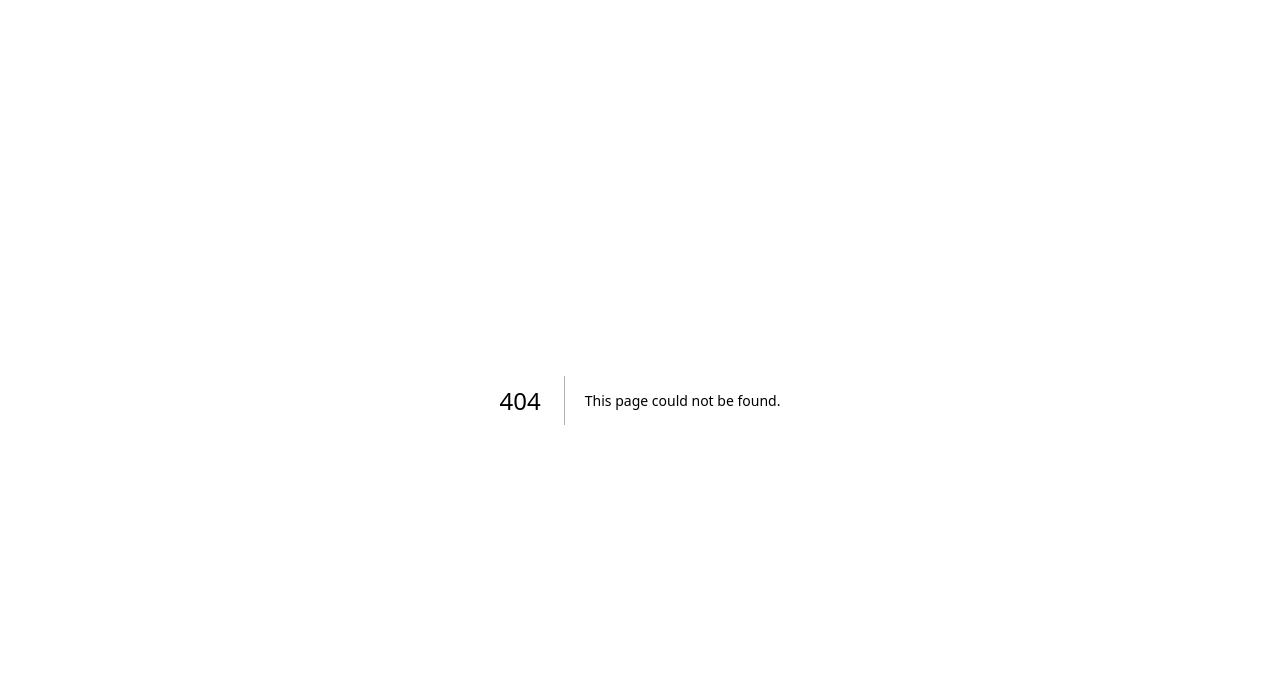
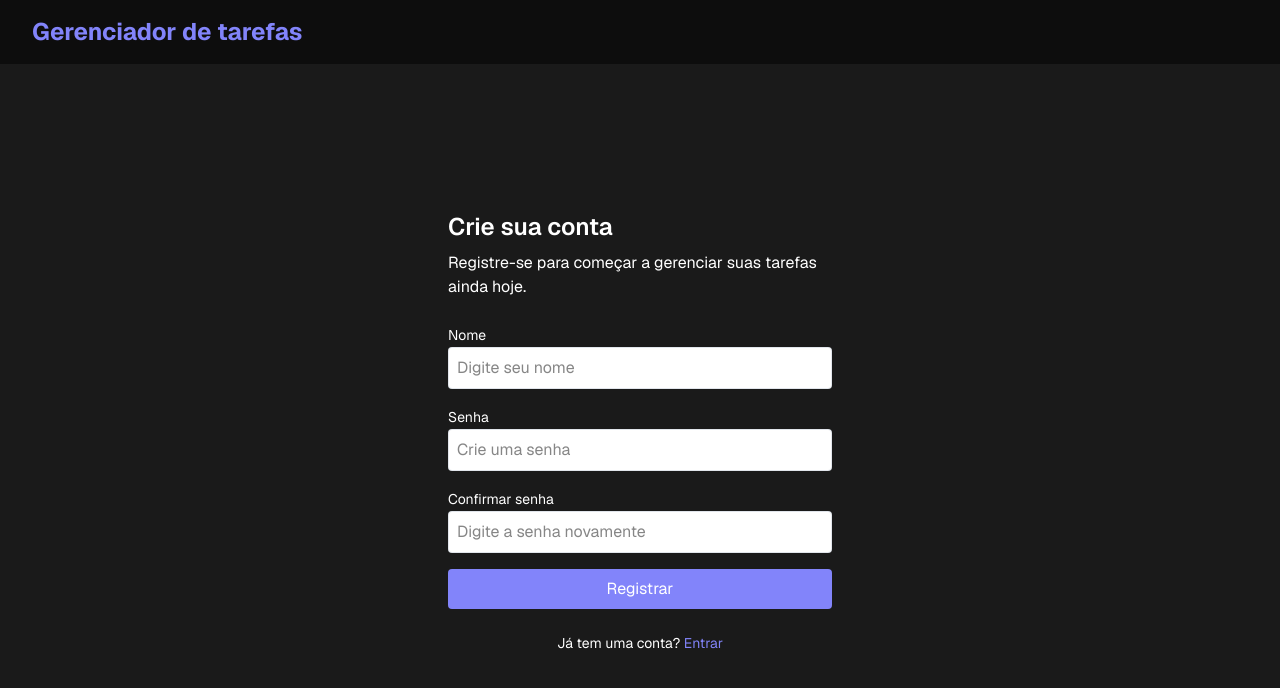
Before and after one commit to C14-INATEL/Los-Gehts-frontend, a Next.js app in the folder los-gehts-frontend/: page /register in a window 1280 px wide. Before the commit this address had no page. Shown: the top 688 px of the page. Built offline with nearby package versions, Linux system fonts and the light colour scheme.

Commit message:
feat(auth): implementa login e cadastro com integração
- Criar páginas de login e cadastro
- Integrar com endpoints de autenticação
- Tratar e exibir erros do backend na interface

```diff
--- a/los-gehts-frontend/src/app/globals.css
+++ b/los-gehts-frontend/src/app/globals.css
@@ -1,21 +1,27 @@
 @import "tailwindcss";
 
 :root {
-  --background: #f4f7fb;
-  --foreground: #0f172a;
+  --background: #0D0D0D;
+  --background-secondary: #1A1A1A;
+  --foreground: #ffffff;
   --muted: #64748b;
   --card: #ffffff;
   --border: rgba(148, 163, 184, 0.28);
+  --primary: #8284FA;
+  --primary-hover: #787af3;
 }
 
 @theme inline {
   --color-background: var(--background);
+  --color-background-secondary: var(--background-secondary);
   --color-foreground: var(--foreground);
   --color-muted: var(--muted);
   --color-card: var(--card);
   --color-border: var(--border);
   --font-sans: var(--font-geist-sans);
   --font-mono: var(--font-geist-mono);
+  --color-primary: var(--primary);
+  --color-primary-hover: var(--primary-hover);
 }
 
 * {
--- /dev/null
+++ b/los-gehts-frontend/src/app/login/layout.tsx
@@ -0,0 +1,18 @@
+export default function LoginLayout({
+  children,
+}: {
+  children: React.ReactNode;
+}) {
+  return (
+    <div className="min-h-screen flex flex-col bg-background-secondary text-foreground">
+
+      <div className="w-full bg-background px-8 py-4">
+        <h1 className="text-2xl font-bold text-primary">
+          Gerenciador de tarefas
+        </h1>
+      </div>
+
+      {children}
+    </div>
+  );
+}
--- /dev/null
+++ b/los-gehts-frontend/src/app/login/page.tsx
@@ -0,0 +1,9 @@
+import LoginForm from "@/components/LoginForm";
+
+export default function LoginPage() {
+  return (
+    <div className="flex-1 flex items-center justify-center">
+      <LoginForm />
+    </div>
+  );
+}
--- /dev/null
+++ b/los-gehts-frontend/src/app/register/layout.tsx
@@ -0,0 +1 @@
+export { default } from "../login/layout";
--- /dev/null
+++ b/los-gehts-frontend/src/app/register/page.tsx
@@ -0,0 +1,9 @@
+import RegisterForm from "@/components/RegisterForm";
+
+export default function RegisterPage() {
+  return (
+    <div className="flex-1 flex items-center justify-center">
+      <RegisterForm />
+    </div>
+  );
+}
--- /dev/null
+++ b/los-gehts-frontend/src/components/LoginForm.tsx
@@ -0,0 +1,119 @@
+"use client";
+
+import { useState, useEffect } from "react";
+import { login } from "@/services/auth";
+import { useRouter } from "next/navigation";
+import { useSearchParams } from "next/navigation";
+
+export default function LoginForm() {
+  const [username, setUsername] = useState("");
+  const [password, setPassword] = useState("");
+  const [success, setSuccess] = useState("");
+  const searchParams = useSearchParams();
+  const [error, setError] = useState("");
+  const router = useRouter();
+
+  useEffect(() => {
+    const successParam = searchParams.get("success");
+    if (successParam) {
+      setSuccess("Usuário criado com sucesso");
+    }
+  }, []);
+
+  useEffect(() => {
+    if (!success) return;
+    const timer = setTimeout(() => setSuccess(""), 10000);
+    return () => clearTimeout(timer);
+  }, [success]);
+
+    useEffect(() => {
+    if (!error) return;
+    const timer = setTimeout(() => setError(""), 10000);
+    return () => clearTimeout(timer);
+  }, [error]);
+
+  async function handleSubmit(e: React.FormEvent) {
+    e.preventDefault();
+    setError("");
+
+    try {
+      const data = await login(username, password);
+
+      localStorage.setItem("token", data.JWT);
+
+      router.push("/");
+
+    } catch (error: any) {
+      setError(error.message || "Erro ao fazer login");
+    }
+  }
+
+  return (
+    <div className="w-full max-w-sm">
+      {success && (
+        <div className="mb-4 bg-green-500/10 border border-green-500 text-green-400 px-4 py-2 rounded text-sm">
+          {success}
+        </div>
+      )}
+
+      {error && (
+        <div className="mb-4 bg-red-500/10 border border-red-500 text-red-400 px-4 py-2 rounded text-sm">
+          {error}
+        </div>
+      )}
+
+      <h2 className="text-2xl font-semibold text-foreground mb-2">
+        Acesse a plataforma
+      </h2>
+
+      <p className="text-foreground mb-6">
+        Faça login ou registre-se para começar a gerenciar suas tarefas ainda hoje.
+      </p>
+
+      <form onSubmit={handleSubmit} className="space-y-4">
+
+        <div>
+          <label className="text-sm text-foreground">Nome</label>
+          <input
+            type="text"
+            placeholder="Digite seu nome"
+            className="w-full p-2 rounded bg-foreground border border-border text-background outline-none focus:ring-2 focus:ring-primary"
+            value={username}
+            onChange={(e) => setUsername(e.target.value)}
+          />
+        </div>
+
+        <div>
+          <div className="flex justify-between">
+            <label className="text-sm text-foreground">Senha</label>
+            <span className="text-sm text-primary cursor-pointer hover:underline">
+              Esqueceu a senha?
+            </span>
+          </div>
+
+          <input
+            type="password"
+            placeholder="Digite sua senha"
+            className="w-full p-2 rounded bg-foreground border border-border text-background outline-none focus:ring-2 focus:ring-primary"
+            value={password}
+            onChange={(e) => setPassword(e.target.value)}
+          />
+        </div>
+
+        <button
+          type="submit"
+          className="w-full bg-primary hover:bg-primary-hover text-white py-2 rounded transition"
+        >
+          Entrar
+        </button>
+      </form>
+
+      <p className="text-sm text-foreground mt-6 text-center">
+        Ainda não tem uma conta?{" "}
+        <a href="/register" className="!text-primary cursor-pointer hover:underline">
+          Inscreva-se
+        </a>
+      </p>
+    </div>
+  );
+}
--- /dev/null
+++ b/los-gehts-frontend/src/components/RegisterForm.tsx
@@ -0,0 +1,116 @@
+"use client";
+
+import { useState, useEffect } from "react";
+import { useRouter } from "next/navigation";
+import { register } from "@/services/auth";
+
+export default function RegisterForm() {
+  const [username, setUsername] = useState("");
+  const [password, setPassword] = useState("");
+  const [confirmPassword, setConfirmPassword] = useState("");
+  const [error, setError] = useState<string[]>([]);
+  const router = useRouter();
+
+  useEffect(() => {
+    if (error.length === 0) return;
+    const timer = setTimeout(() => setError([]), 10000);
+    return () => clearTimeout(timer);
+  }, [error]);
+
+  async function handleSubmit(e: React.FormEvent) {
+    e.preventDefault();
+    setError([]);
+
+    if (password !== confirmPassword) {
+      setError(["As senhas não coincidem"]);
+      return;
+    }
+
+    try {
+      const data = await register(username, password);
+
+      localStorage.setItem("token", data.JWT);
+
+      router.push("/login?success=1");
+
+    } catch (error: any) {
+      if (Array.isArray(error)) {
+        setError(error);
+      } else {
+        setError([error.message || "Erro desconhecido"]);
+      }
+    }
+  }
+
+  const inputClass =
+    "w-full p-2 rounded bg-foreground border border-border text-background outline-none focus:ring-2 focus:ring-primary";
+
+  return (
+    <div className="w-full max-w-sm">
+      {error.length > 0 && (
+        <div className="mb-4 bg-red-500/10 border border-red-500 text-red-400 px-4 py-2 rounded text-sm">
+          {error.map((e, i) => (
+            <p key={i}>{e}</p>
+          ))}
+        </div>
+      )}
+
+      <h2 className="text-2xl font-semibold mb-2">
+        Crie sua conta
+      </h2>
+
+      <p className="text-foreground mb-6">
+        Registre-se para começar a gerenciar suas tarefas ainda hoje.
+      </p>
+
+      <form onSubmit={handleSubmit} className="space-y-4">
+
+        <div>
+          <label className="text-sm">Nome</label>
+          <input
+            placeholder="Digite seu nome"
+            className={inputClass}
+            value={username}
+            onChange={(e) => setUsername(e.target.value)}
+          />
+        </div>
+
+        <div>
+          <label className="text-sm">Senha</label>
+          <input
+            type="password"
+            placeholder="Crie uma senha"
+            className={inputClass}
+            value={password}
+            onChange={(e) => setPassword(e.target.value)}
+          />
+        </div>
+
+        <div>
+          <label className="text-sm">Confirmar senha</label>
+          <input
+            type="password"
+            placeholder="Digite a senha novamente"
+            className={inputClass}
+            value={confirmPassword}
+            onChange={(e) => setConfirmPassword(e.target.value)}
+          />
+        </div>
+
+        <button
+          type="submit"
+          className="w-full bg-primary hover:bg-primary-hover text-white py-2 rounded"
+        >
+          Registrar
+        </button>
+      </form>
+
+      <p className="text-sm mt-6 text-center">
+        Já tem uma conta?{" "}
+        <a href="/login" className="!text-primary hover:underline">
+          Entrar
+        </a>
+      </p>
+    </div>
+  );
+}
--- /dev/null
+++ b/los-gehts-frontend/src/services/auth.ts
@@ -0,0 +1,61 @@
+export async function login(username: string, password: string) {
+  const response = await fetch("http://127.0.0.1:8000/auth/login", {
+    method: "POST",
+    headers: {
+      "Content-Type": "application/json",
+    },
+    body: JSON.stringify({
+      username,
+      password,
+    }),
+  });
+
+  if (!response.ok) {
+    const error = await response.json();
+
+    if (Array.isArray(error.detail)) {
+      return Promise.reject(
+        error.detail.map((e: any) =>
+          e.msg.replace("Value error, ", "")
+        )
+      );
+    }
+
+    return Promise.reject([
+      (error.detail || "Erro no registro").replace("Value error, ", "")
+    ]);
+  }
+
+  return response.json();
+}
+
+export async function register(username: string, password: string) {
+  const response = await fetch("http://127.0.0.1:8000/auth/register", {
+    method: "POST",
+    headers: {
+      "Content-Type": "application/json",
+    },
+    body: JSON.stringify({
+      username,
+      password,
+    }),
+  });
+
+  if (!response.ok) {
+    const error = await response.json();
+
+    if (Array.isArray(error.detail)) {
+      return Promise.reject(
+        error.detail.map((e: any) =>
+          e.msg.replace("Value error, ", "")
+        )
+      );
+    }
+
+    return Promise.reject([
+      (error.detail || "Erro no registro").replace("Value error, ", "")
+    ]);
+  }
+
+  return response.json();
+}
```
